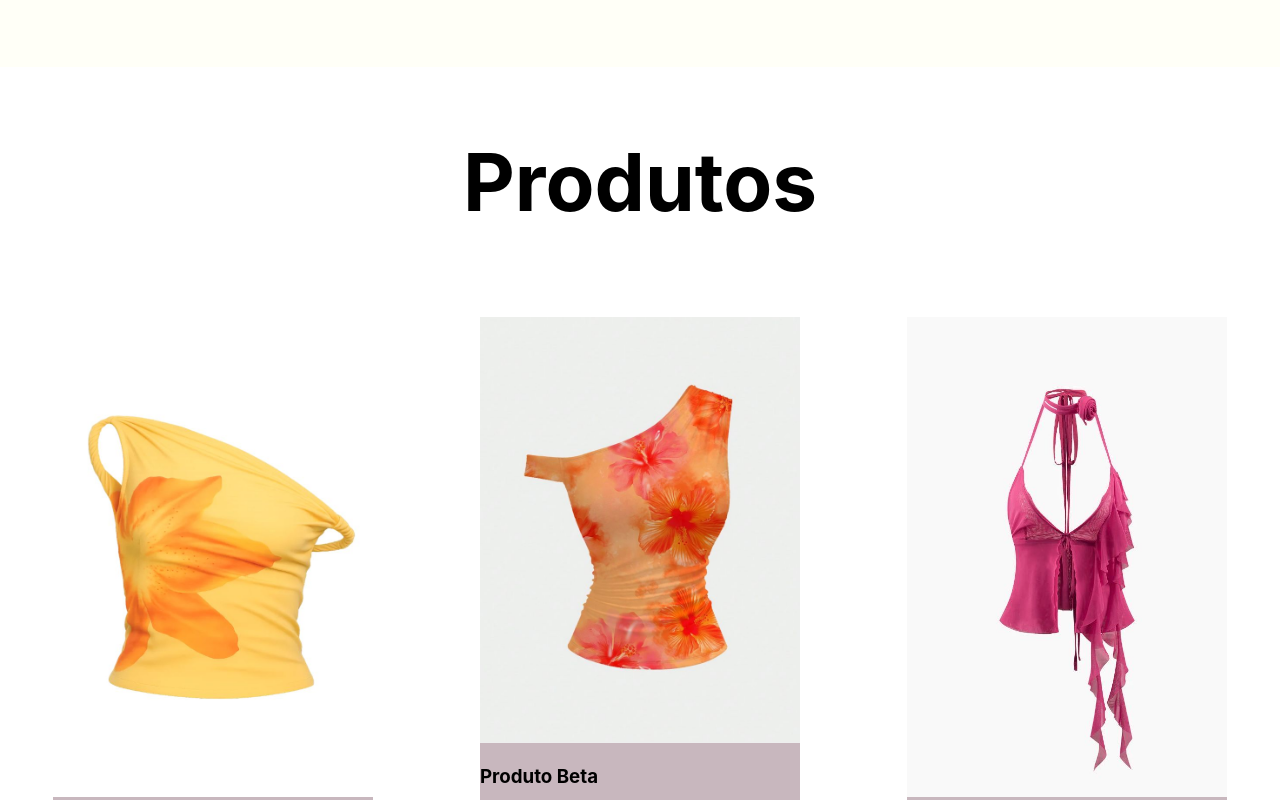
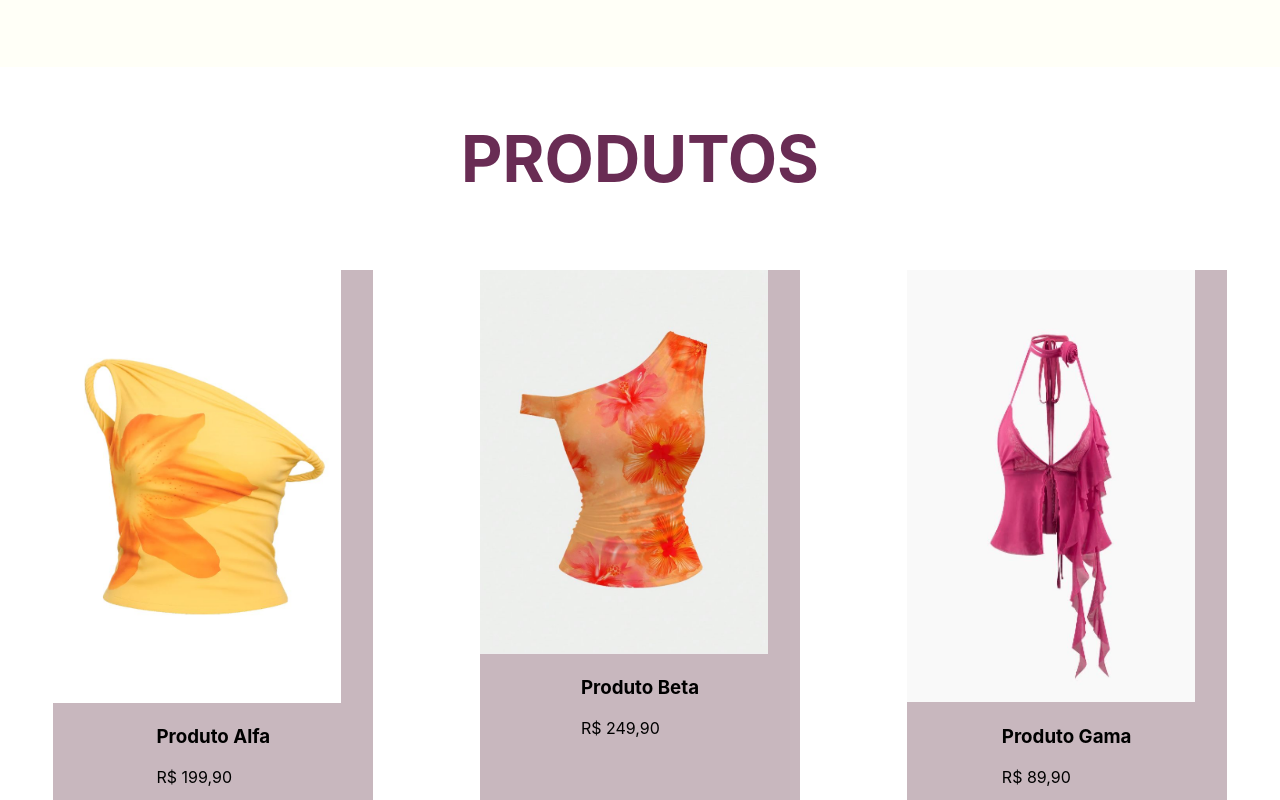
Before and after one commit to rafaeladnguimaraes/ADS_20261_DesenDispositivosMoveis, a plain HTML site: page project_alola/index.html in a window 1280 px wide. Shown: the part 880-1680 px from the top of the page. Drawn offline with Linux system fonts and the light colour scheme.

Commit message:
Adicionando modificações no projeto

```diff
--- a/project_alola/resources/style.css
+++ b/project_alola/resources/style.css
@@ -38,7 +38,9 @@ a {
 }
 #pagina1 .section-title{
     text-align: center;
-    font-size: 10vh;
+    font-size: 5vw;
+    color: #692c54;
+    text-transform: uppercase;
 }
 .grid-produtos{
     display:flex;
@@ -46,12 +48,13 @@ a {
     justify-content: space-around;
 }
 .produto-card{
+    justify-items:center;
     margin: 20px 15px;
     background-color: #8c69777a;
     width: 25%;
 }
 .produto-card img{
-    width: 100%;
+    width: 90%;
 }
 /* Esconde o hambúrguer no desktop */
 .hamburger {
```
